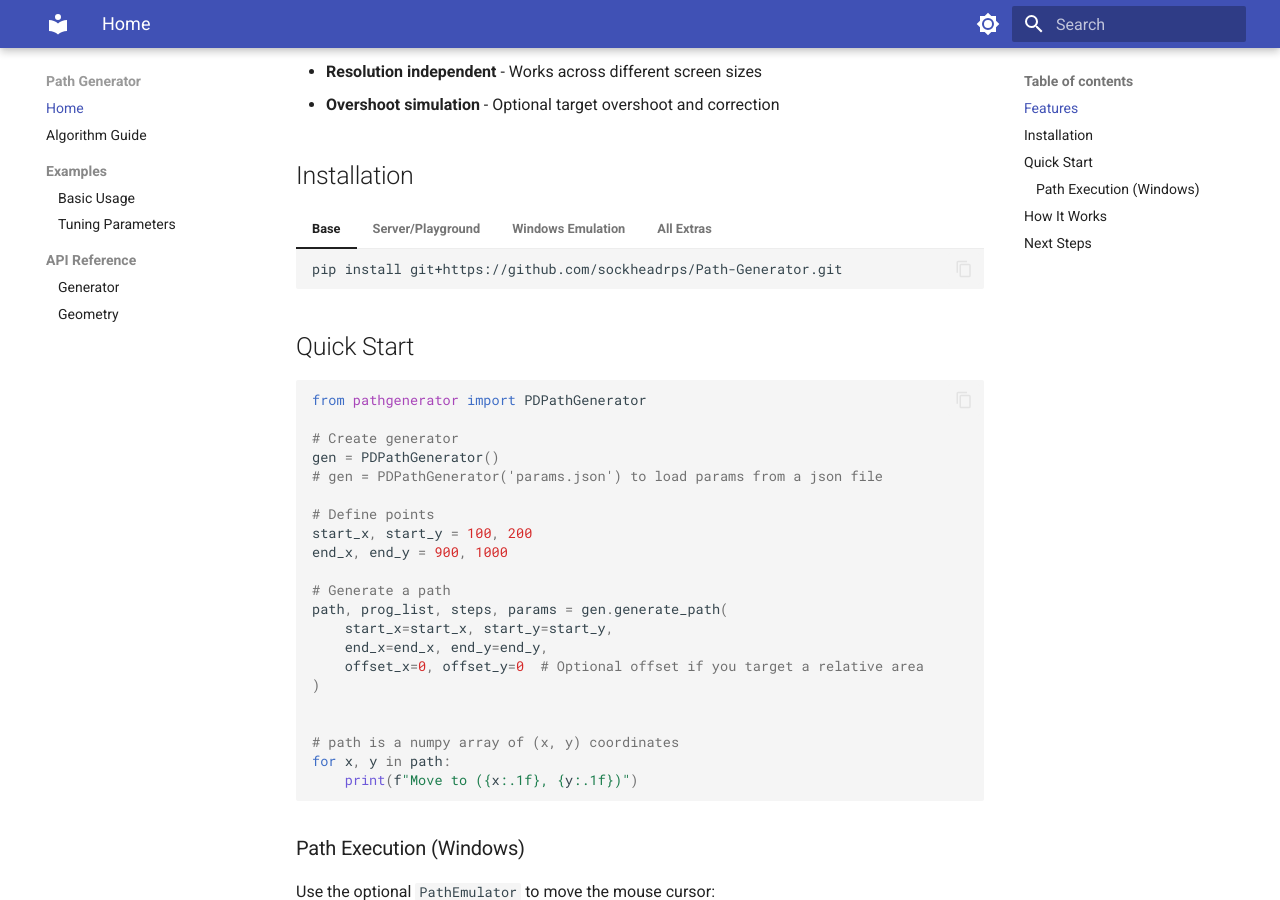
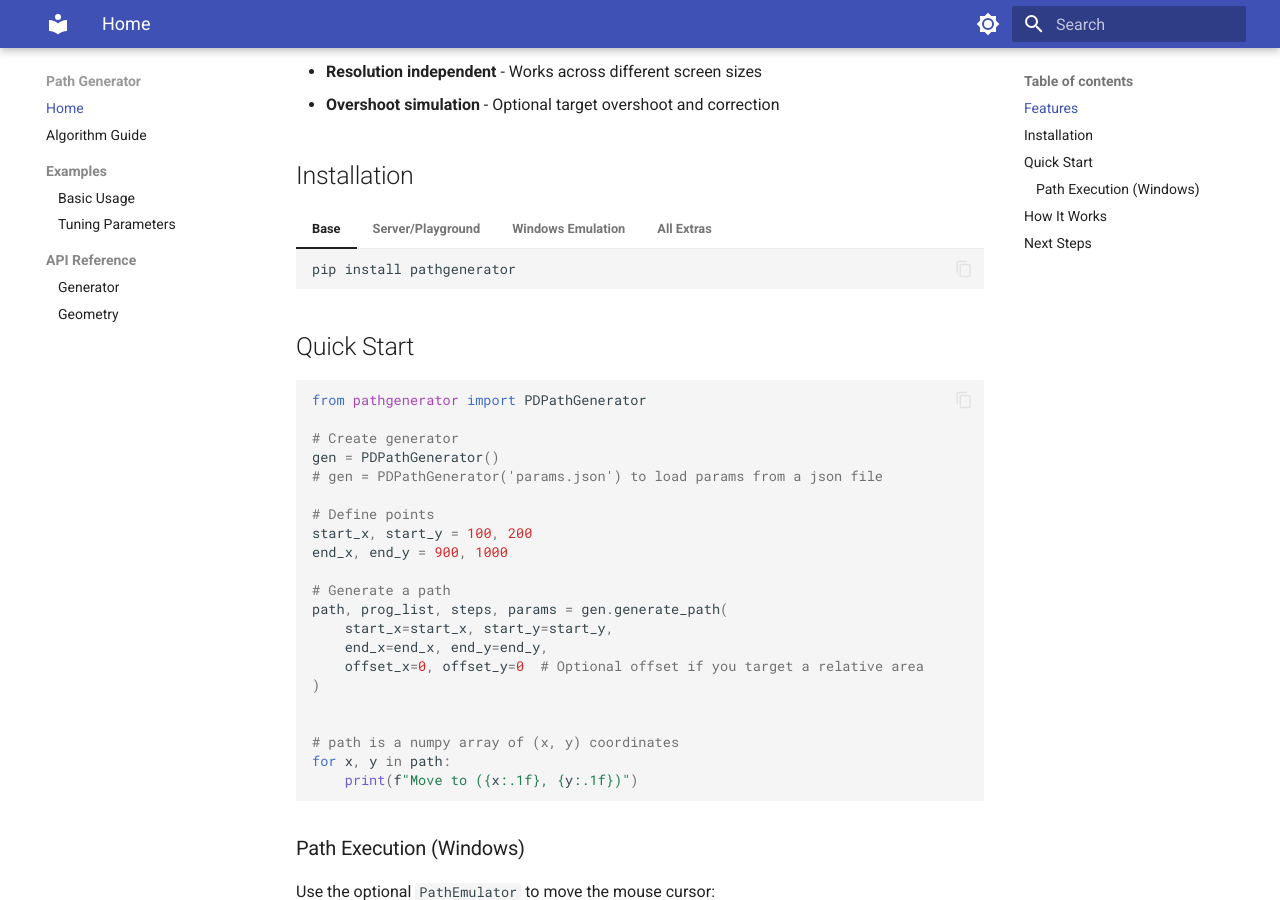
Before and after one commit to sockheadrps/Path-Generator, an MkDocs documentation site: the page built from docs/index.md, in a window 1280 px wide and 900 px high, scrolled down 364 px. Built offline with MkDocs 1.6.1 and Material for MkDocs 9.7.7, drawn with Linux system fonts in a browser that asks for light colours.

Commit message:
docs: Update install instructions for PyPI

````diff
--- a/docs/index.md
+++ b/docs/index.md
@@ -15,22 +15,22 @@
 
 === "Base"
     ```bash
-    pip install git+https://github.com/sockheadrps/Path-Generator.git
+    pip install pathgenerator
     ```
 
 === "Server/Playground"
     ```bash
-    pip install "pathgenerator[server] @ git+https://github.com/sockheadrps/Path-Generator.git"
+    pip install pathgenerator[server]
     ```
 
 === "Windows Emulation"
     ```bash
-    pip install "pathgenerator[windows] @ git+https://github.com/sockheadrps/Path-Generator.git"
+    pip install pathgenerator[windows]
     ```
 
 === "All Extras"
     ```bash
-    pip install "pathgenerator[server,windows] @ git+https://github.com/sockheadrps/Path-Generator.git"
+    pip install pathgenerator[server,windows]
     ```
 
 ## Quick Start
````
Also changed, not shown: README.md (+3 -3 lines).
